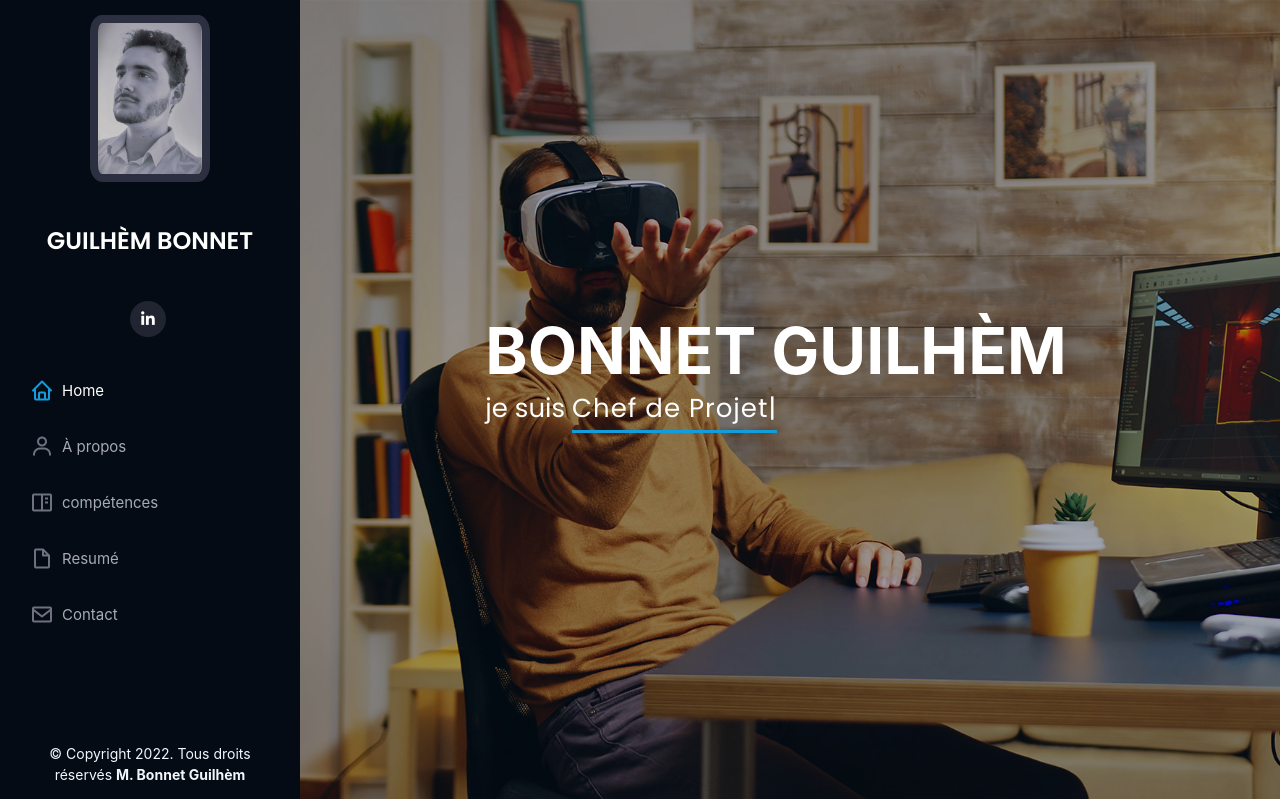
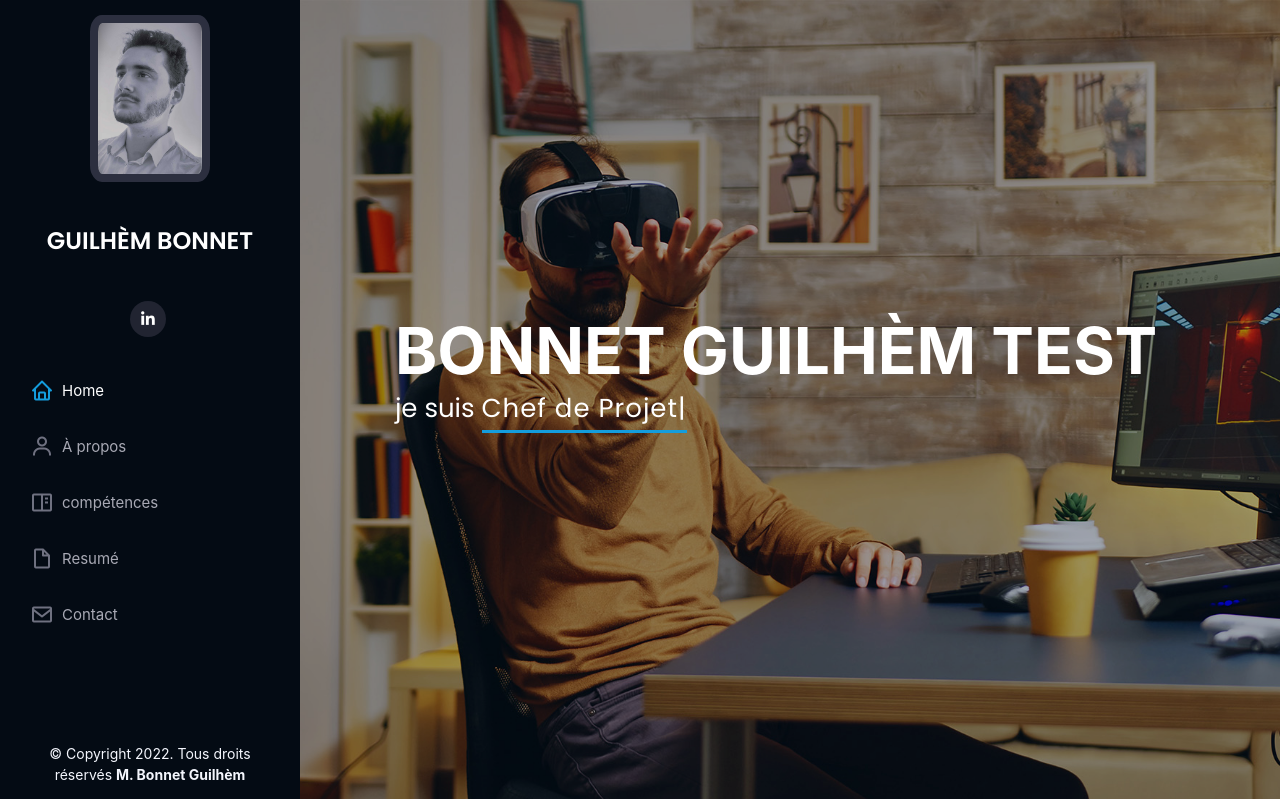
Before and after one commit to Guilhem-Bonnet/Portfolio, a PHP site: page / in a window 1280 px wide. Shown: the top 799 px of the page. Run offline with PHP 8.4, Linux system fonts and the light colour scheme; style sheets or scripts are compiled from the project's sources; some libraries are stand-ins or nearby versions.

Commit message:
Test build docker

```diff
--- a/index.php
+++ b/index.php
@@ -73,7 +73,7 @@
   <!-- ======= Hero Section ======= -->
   <section id="hero" class="d-flex flex-column justify-content-center align-items-center">
     <div class="hero-container" data-aos="fade-in">
-      <h1>Bonnet Guilhèm</h1>
+      <h1>Bonnet Guilhèm test</h1>
       <p>je suis <span class="typed" data-typed-items="Développeur VR, Chef de Projet, Développeur Unity, Développeur de jeux"></span></p>
     </div>
   </section><!-- End Hero -->
```
